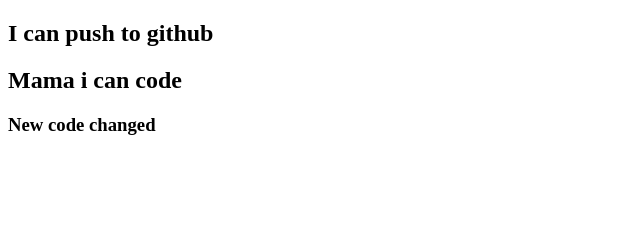
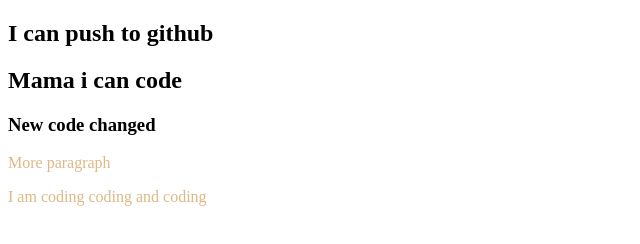
Before and after one commit to sondiproy0/my-first-repo, a plain HTML site: page index.html in a window 1280 px wide. Shown: the whole page, without its empty margins (0-640 px from the left). Drawn offline with Linux system fonts and the light colour scheme.

Commit message:
style added

```diff
--- a/index.html
+++ b/index.html
@@ -5,10 +5,13 @@
     <meta http-equiv="X-UA-Compatible" content="IE=edge">
     <meta name="viewport" content="width=device-width, initial-scale=1.0">
     <title>My First Repo</title>
+    <link rel="stylesheet" href="style.css">
 </head>
 <body>
     <h2>I can push to github</h2>
     <h2>Mama i can code</h2>
     <h3>New code changed</h3>
+    <p>More paragraph</p>
+    <p>I am coding coding and coding</p>
 </body>
 </html>
--- /dev/null
+++ b/style.css
@@ -0,0 +1,3 @@
+p{
+    color: burlywood;
+}
```
